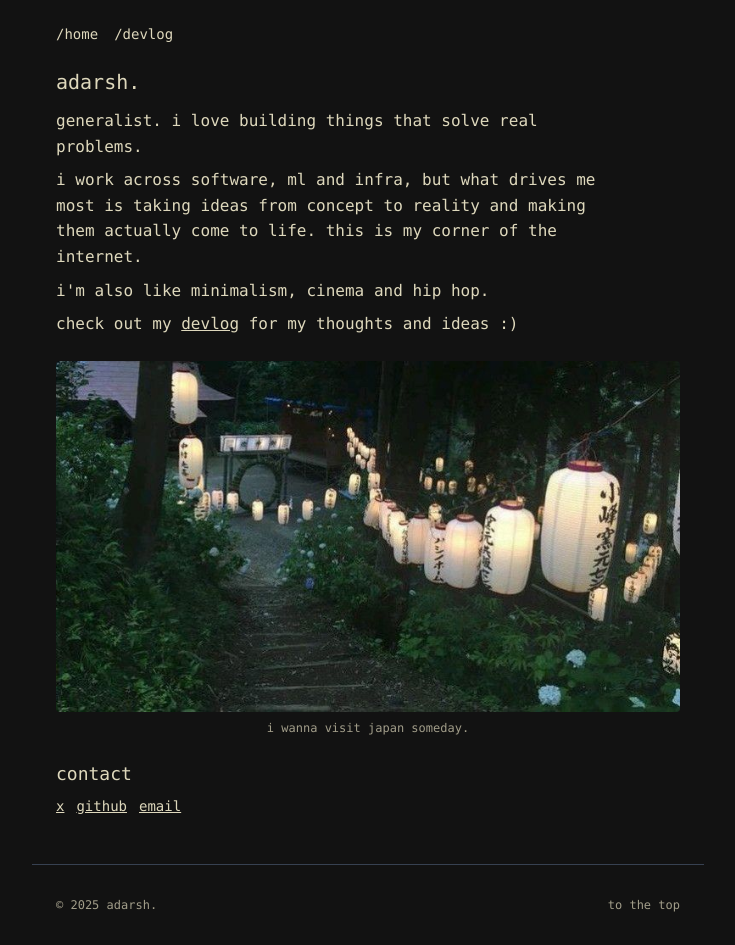
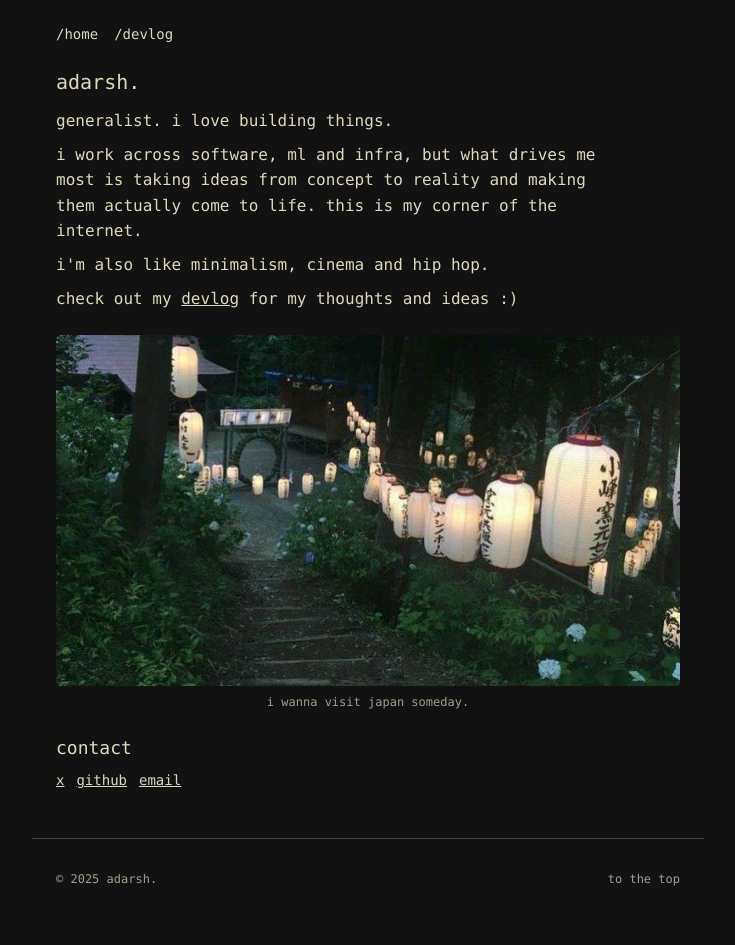
Before and after one commit to axdrsh/www, a Next.js app: page / in a window 1280 px wide. Shown: the whole page, without its empty margins (272-1007 px from the left). After the commit the page ends 919 px from the top, so only its background shows below. Built offline with nearby package versions, Linux system fonts and the light colour scheme.

Commit message:
Update page.tsx

```diff
--- a/src/app/page.tsx
+++ b/src/app/page.tsx
@@ -8,7 +8,7 @@ export default function Page() {
         <h1 className="text-xl">adarsh.</h1>
 
         <div className="space-y-2 max-w-xl">
-          <p>generalist. i love building things that solve real problems.</p>
+          <p>generalist. i love building things.</p>
 
           <p>
            i work across software, ml and infra, but what drives me most is taking ideas from concept to reality and making them actually come to life. this is my corner of the internet.
```
